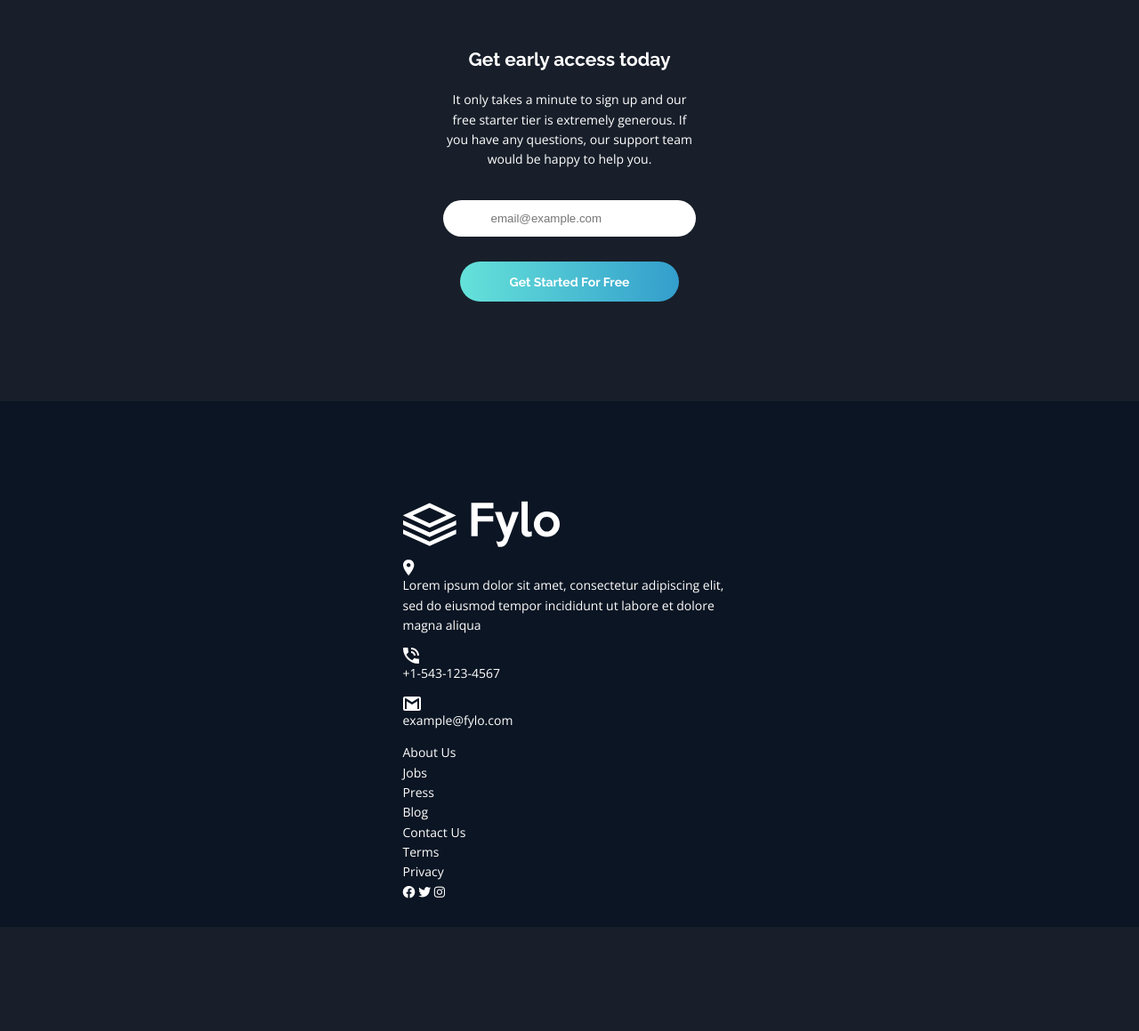
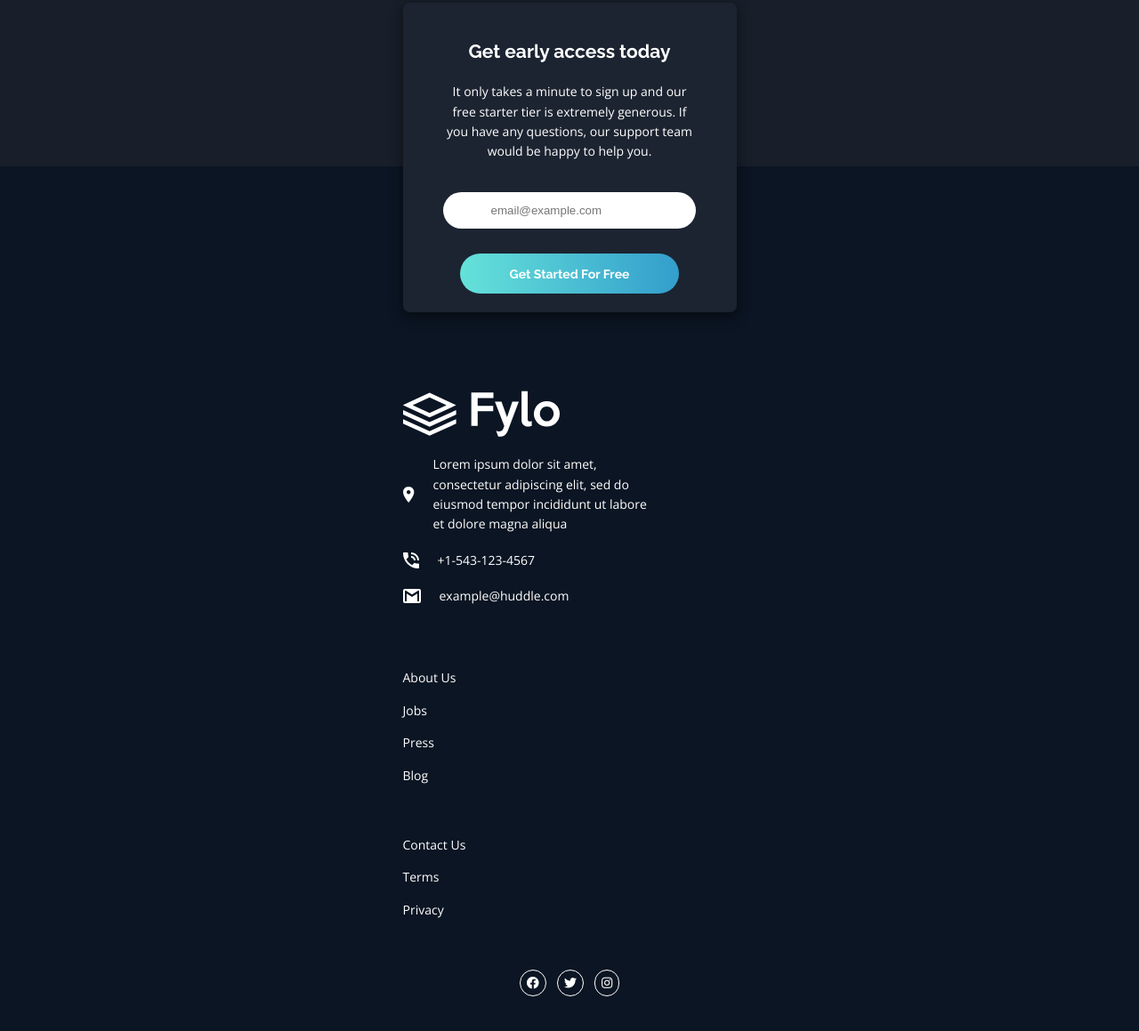
Before and after one commit to hariscs/fylodark, a plain HTML site: page index.html in a window 1280 px wide. Shown: the part 3900-5059 px from the top of the page at 89% size. Before the commit the page ends 4942 px from the top, so only its background shows below. Drawn offline with nearby package versions, Linux system fonts and the light colour scheme.

Commit message:
mobile layout is ready

```diff
--- a/css/style.css
+++ b/css/style.css
@@ -63,6 +63,11 @@ img {
 	);
 	font-weight: 700;
 	border-radius: 100vh;
+}
+
+.cta:focus,
+.cta:hover {
+	opacity: 0.5;
 }
 
 /* General layout */
@@ -178,8 +183,13 @@ nav {
 	content: '';
 	background: var(--a-Cyan-in-ctn-grt);
 	width: 149px;
-	height: 1.5px;
+	height: 1px;
 	bottom: 10px;
+}
+
+.p-works:hover,
+.p-works:focus {
+	color: var(--n-White);
 }
 
 .p-works img {
@@ -192,6 +202,10 @@ nav {
 }
 
 /* section testimonial cards */
+.tests-section {
+	padding-bottom: 13em;
+}
+
 .tests {
 	background: url(../images/bg-quotes.png) no-repeat top;
 	display: flex;
@@ -206,6 +220,7 @@ nav {
 	gap: 1em;
 	padding: 2em;
 	background: var(--p-Dark-Blue-test-bg);
+	border-radius: 5px;
 }
 
 .profile-info-img img {
@@ -225,11 +240,22 @@ nav {
 }
 
 /* Section early access */
+.access-section .container {
+	position: relative;
+}
 
 .access-card {
-	background: var(--p-Dark-Blue-main-bg);
-	padding: 2em;
+	background: var(--p-Dark-Blue);
+	padding: 1.5em;
 	text-align: center;
+	position: absolute;
+	top: -100px;
+	left: 0;
+	right: 0;
+	margin-left: auto;
+	margin-right: auto;
+	border-radius: 8px;
+	box-shadow: 0px 4px 15px 1px rgba(0, 0, 0, 0.48);
 }
 
 .access-subtitle {
@@ -256,5 +282,58 @@ nav {
 
 footer {
 	background: var(--p-Dark-Blue-footer-bg);
-	padding: 8em 0 2em;
+	padding: 18em 0 2em;
 }
+
+footer img {
+	display: inline;
+}
+
+.cols {
+	display: flex;
+	gap: 1.5em;
+	align-items: center;
+}
+
+.phone {
+	margin: -10px 0;
+}
+
+.cols-info {
+	max-width: 32ch;
+}
+
+/* links */
+
+.col-2,
+.col-3 {
+	margin-top: 4em;
+}
+.col-2 li,
+.col-3 li {
+	margin: 1em 0;
+}
+
+/* col-4 */
+
+.col-4 {
+	margin: 4em 0 1.5em;
+	text-align: center;
+}
+
+.col-4 a {
+	margin: 0 0.3em;
+}
+
+/* icons */
+.fab {
+	padding: 0.5em;
+	border: 1px solid var(--n-White);
+	border-radius: 100vh;
+}
+
+.fab:hover,
+.fab:focus {
+	border-color: var(--a-Cyan-in-ctn-grt);
+	color: var(--a-Cyan-in-ctn-grt);
+}
--- a/index.html
+++ b/index.html
@@ -176,7 +176,7 @@
 		</section>
 
 		<!-- testimonial cards -->
-		<section>
+		<section class="tests-section">
 			<div class="container">
 				<div class="tests">
 					<!-- test card 1 -->
@@ -246,7 +246,7 @@
 		</section>
 
 		<!-- early access card -->
-		<section>
+		<section class="access-section">
 			<div class="container">
 				<div class="access-card">
 					<div class="access-header">
@@ -273,28 +273,33 @@
 		<!-- main footer -->
 		<footer>
 			<div class="container">
-				<div class="footer-cols">
-					<div class="footer-col">
-						<img src="./images/logo.svg" alt="footer logo" />
-						<p>
+				<div class="footer-flex">
+					<div class="col-1">
+						<img
+							src="./images/logo.svg"
+							alt="logo"
+							class="footer-logo"
+						/>
+						<div class="cols info">
 							<img src="./images/icon-location.svg" alt="icon-location" />
-							Lorem ipsum dolor sit amet, consectetur adipiscing elit, sed do
-							eiusmod tempor incididunt ut labore et dolore magna aliqua
-						</p>
+							<p class="cols-info">
+								Lorem ipsum dolor sit amet, consectetur adipiscing elit, sed do
+								eiusmod tempor incididunt ut labore et dolore magna aliqua
+							</p>
+						</div>
+
+						<div class="cols phone">
+							<img src="./images/icon-phone.svg" alt="icon-phone" />
+							<p>+1-543-123-4567</p>
+						</div>
+
+						<div class="cols email">
+							<img src="./images/icon-email.svg" alt="icon-email" />
+							<p>example@huddle.com</p>
+						</div>
 					</div>
-					<div class="footer-col">
-						<p>
-							<img
-								src="./images/icon-phone.svg"
-								alt="icon-phone"
-							/>+1-543-123-4567
-						</p>
-						<p>
-							<img src="./images/icon-email.svg" alt="icon-email" />
-							example@fylo.com
-						</p>
-					</div>
-					<div class="footer-col">
+
+					<div class="col-2">
 						<ul>
 							<li><a href="#">About Us</a></li>
 							<li><a href="#">Jobs</a></li>
@@ -302,19 +307,22 @@
 							<li><a href="#">Blog</a></li>
 						</ul>
 					</div>
-					<div class="footer-col">
+
+					<div class="col-3">
 						<ul>
 							<li><a href="#">Contact Us</a></li>
 							<li><a href="#">Terms</a></li>
 							<li><a href="#">Privacy</a></li>
 						</ul>
 					</div>
-					<div class="footer-col">
+
+					<div class="col-4">
 						<a href="#"><i class="fab fa-facebook"></i></a>
 						<a href="#"><i class="fab fa-twitter"></i></a>
-						<a href="#"><i class="fab fa-instagram"></i></a>
+						<a href="#"><i class="fab fa-instagram"></i> </a>
 					</div>
 				</div>
+			</div>
 			</div>
 		</footer>
 		<!--
```
